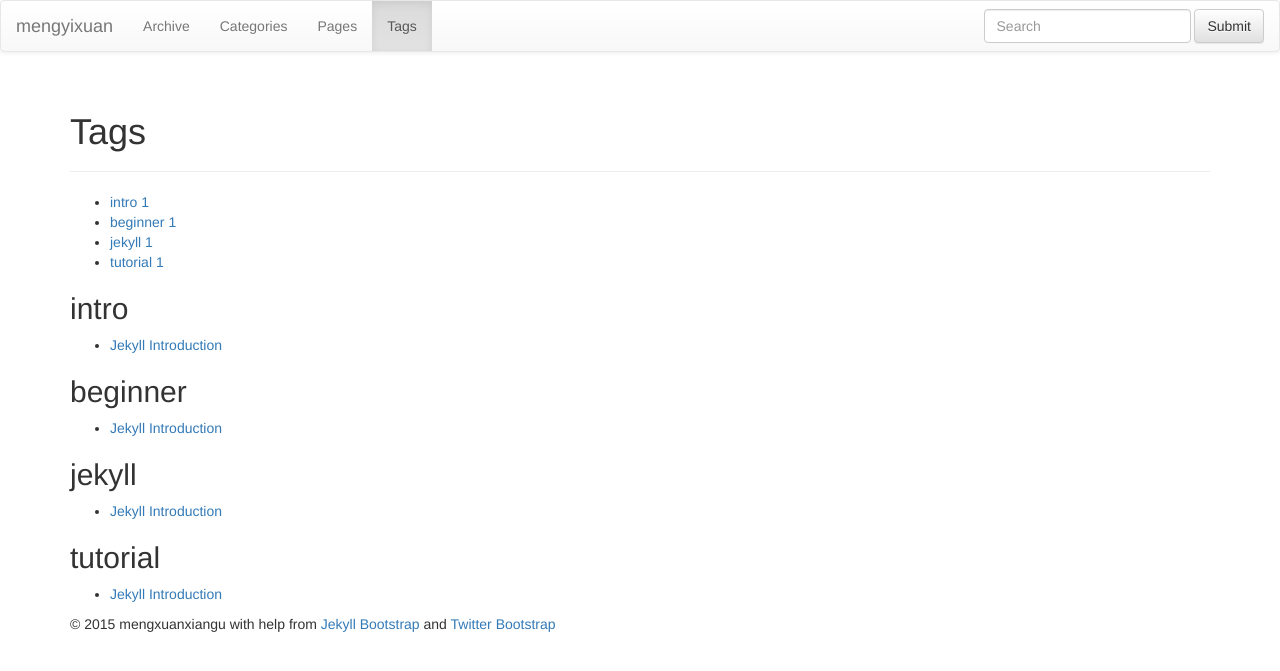
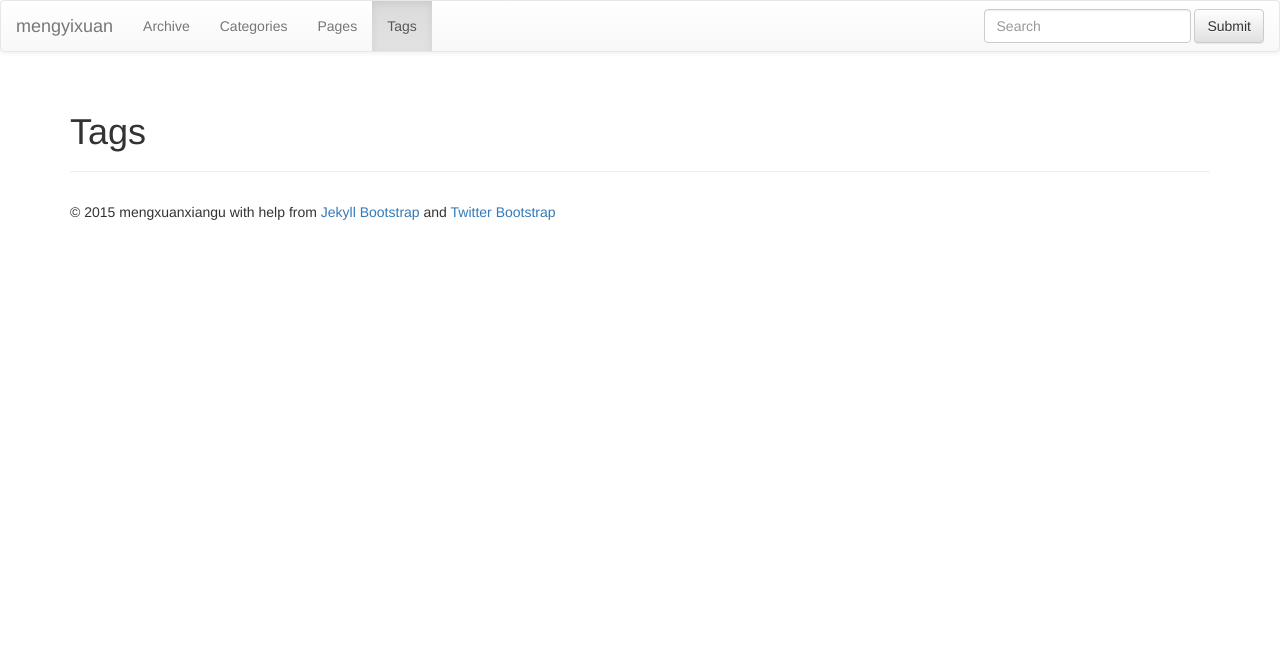
Before and after one commit to mengxuanxiangu/mengxuanxiangu.github.com, a Jekyll site: the page built from tags.html, in a window 1280 px wide. Shown: the top 671 px of the page. Built offline with Jekyll 4.4.1, drawn with Linux system fonts in a browser that asks for light colours; nearby versions of some CDN libraries; library files that are not in the unit come from our copies; some of the changed lines change nothing that is shown.

Commit message:
delete sample

```diff
--- a/_config.yml
+++ b/_config.yml
@@ -12,7 +12,7 @@
 tagline: Site Tagline
 author :
   name : mengxuanxiangu
-  email : houjinchao
+  email : houjinchao@gmail.com
   github : mengxuanxiangu
 
 # The production_url is only used when full-domain names are needed
--- a/_posts/core-samples/2011-12-29-jekyll-introduction.md
+++ /dev/null
@@ -1,412 +0,0 @@
----
-layout: post
-category : lessons
-tagline: "Supporting tagline"
-tags : [intro, beginner, jekyll, tutorial]
----
-{% include JB/setup %}
-
-This Jekyll introduction will outline specifically  what Jekyll is and why you would want to use it.
-Directly following the intro we'll learn exactly _how_ Jekyll does what it does.
-
-## Overview
-
-### What is Jekyll?
-
-Jekyll is a parsing engine bundled as a ruby gem used to build static websites from
-dynamic components such as templates, partials, liquid code, markdown, etc. Jekyll is known as "a simple, blog aware, static site generator".
-
-### Examples
-
-This website is created with Jekyll. [Other Jekyll websites](https://github.com/mojombo/jekyll/wiki/Sites).
-
-
-
-### What does Jekyll Do?
-
-Jekyll is a ruby gem you install on your local system.
-Once there you can call `jekyll --server` on a directory and provided that directory
-is setup in a way jekyll expects, it will do magic stuff like parse markdown/textile files,
-compute categories, tags, permalinks, and construct your pages from layout templates and partials.
-
-Once parsed, Jekyll stores the result in a self-contained static `_site` folder.
-The intention here is that you can serve all contents in this folder statically from a plain static web-server.
-
-You can think of Jekyll as a normalish dynamic blog but rather than parsing content, templates, and tags
-on each request, Jekyll does this once _beforehand_ and caches the _entire website_ in a folder for serving statically.
-
-### Jekyll is Not Blogging Software
-
-**Jekyll is a parsing engine.**
-
-Jekyll does not come with any content nor does it have any templates or design elements.
-This is a common source of confusion when getting started.
-Jekyll does not come with anything you actually use or see on your website - you have to make it.
-
-### Why Should I Care?
-
-Jekyll is very minimalistic and very efficient.
-The most important thing to realize about Jekyll is that it creates a static representation of your website requiring only a static web-server.
-Traditional dynamic blogs like Wordpress require a database and server-side code.
-Heavily trafficked dynamic blogs must employ a caching layer that ultimately performs the same job Jekyll sets out to do; serve static content.
-
-Therefore if you like to keep things simple and you prefer the command-line over an admin panel UI then give Jekyll a try.
-
-**Developers like Jekyll because we can write content like we write code:**
-
-- Ability to write content in markdown or textile in your favorite text-editor.
-- Ability to write and preview your content via localhost.
-- No internet connection required.
-- Ability to publish via git.
-- Ability to host your blog on a static web-server.
-- Ability to host freely on GitHub Pages.
-- No database required.
-
-# How Jekyll Works
-
-The following is a complete but concise outline of exactly how Jekyll works.
-
-Be aware that core concepts are introduced in rapid succession without code examples.
-This information is not intended to specifically teach you how to do anything, rather it
-is intended to give you the _full picture_ relative to what is going on in Jekyll-world.
-
-Learning these core concepts should help you avoid common frustrations and ultimately
-help you better understand the code examples contained throughout Jekyll-Bootstrap.
-
-
-## Initial Setup
-
-After [installing jekyll](/index.html#start-now) you'll need to format your website directory in a way jekyll expects.
-Jekyll-bootstrap conveniently provides the base directory format.
-
-### The Jekyll Application Base Format
-
-Jekyll expects your website directory to be laid out like so:
-
-    .
-    |-- _config.yml
-    |-- _includes
-    |-- _layouts
-    |   |-- default.html
-    |   |-- post.html
-    |-- _posts
-    |   |-- 2011-10-25-open-source-is-good.markdown
-    |   |-- 2011-04-26-hello-world.markdown
-    |-- _site
-    |-- index.html
-    |-- assets
-        |-- css
-            |-- style.css
-        |-- javascripts
-
-
-- **\_config.yml**
-	Stores configuration data.
-
-- **\_includes**
-	This folder is for partial views.
-
-- **\_layouts**
-	This folder is for the main templates your content will be inserted into.
-	You can have different layouts for different pages or page sections.
-
-- **\_posts**
-	This folder contains your dynamic content/posts.
-	the naming format is required to be `@YEAR-MONTH-DATE-title.MARKUP@`.
-
-- **\_site**
-	This is where the generated site will be placed once Jekyll is done transforming it.
-
-- **assets**
-	This folder is not part of the standard jekyll structure.
-	The assets folder represents _any generic_ folder you happen to create in your root directory.
-	Directories and files not properly formatted for jekyll will be left untouched for you to serve normally.
-
-(read more: <https://github.com/mojombo/jekyll/wiki/Usage>)
-
-
-### Jekyll Configuration
-
-Jekyll supports various configuration options that are fully outlined here:
-(<https://github.com/mojombo/jekyll/wiki/Configuration>)
-
-
-
-
-## Content in Jekyll
-
-Content in Jekyll is either a post or a page.
-These content "objects" get inserted into one or more templates to build the final output for its respective static-page.
-
-### Posts and Pages
-
-Both posts and pages should be written in markdown, textile, or HTML and may also contain Liquid templating syntax.
-Both posts and pages can have meta-data assigned on a per-page basis such as title, url path, as well as arbitrary custom meta-data.
-
-### Working With Posts
-
-**Creating a Post**
-Posts are created by properly formatting a file and placing it the `_posts` folder.
-
-**Formatting**
-A post must have a valid filename in the form `YEAR-MONTH-DATE-title.MARKUP` and be placed in the `_posts` directory.
-If the data format is invalid Jekyll will not recognize the file as a post. The date and title are automatically parsed from the filename of the post file.
-Additionally, each file must have [YAML Front-Matter](https://github.com/mojombo/jekyll/wiki/YAML-Front-Matter) prepended to its content.
-YAML Front-Matter is a valid YAML syntax specifying meta-data for the given file.
-
-**Order**
-Ordering is an important part of Jekyll but it is hard to specify a custom ordering strategy.
-Only reverse chronological and chronological ordering is supported in Jekyll.
-
-Since the date is hard-coded into the filename format, to change the order, you must change the dates in the filenames.
-
-**Tags**
-Posts can have tags associated with them as part of their meta-data.
-Tags may be placed on posts by providing them in the post's YAML front matter.
-You have access to the post-specific tags in the templates. These tags also get added to the sitewide collection.
-
-**Categories**
-Posts may be categorized by providing one or more categories in the YAML front matter.
-Categories offer more significance over tags in that they can be reflected in the URL path to the given post.
-Note categories in Jekyll work in a specific way.
-If you define more than one category you are defining a category hierarchy "set".
-Example:
-
-    ---
-    title :  Hello World
-    categories : [lessons, beginner]
-    ---
-
-This defines the category hierarchy "lessons/beginner". Note this is _one category_ node in Jekyll.
-You won't find "lessons" and "beginner" as two separate categories unless you define them elsewhere as singular categories.
-
-### Working With Pages
-
-**Creating a Page**
-Pages are created by properly formatting a file and placing it anywhere in the root directory or subdirectories that do _not_ start with an underscore.
-
-**Formatting**
-In order to register as a Jekyll page the file must contain [YAML Front-Matter](https://github.com/mojombo/jekyll/wiki/YAML-Front-Matter).
-Registering a page means 1) that Jekyll will process the page and 2) that the page object will be available in the `site.pages` array for inclusion into your templates.
-
-**Categories and Tags**
-Pages do not compute categories nor tags so defining them will have no effect.
-
-**Sub-Directories**
-If pages are defined in sub-directories, the path to the page will be reflected in the url.
-Example:
-
-    .
-    |-- people
-        |-- bob
-            |-- essay.html
-
-This page will be available at `http://yourdomain.com/people/bob/essay.html`
-
-
-**Recommended Pages**
-
-- **index.html**
-  You will always want to define the root index.html page as this will display on your root URL.
-- **404.html**
-  Create a root 404.html page and GitHub Pages will serve it as your 404 response.
-- **sitemap.html**
-  Generating a sitemap is good practice for SEO.
-- **about.html**
-  A nice about page is easy to do and gives the human perspective to your website.
-
-
-## Templates in Jekyll
-
-Templates are used to contain a page's or post's content.
-All templates have access to a global site object variable: `site` as well as a page object variable: `page`.
-The site variable holds all accessible content and metadata relative to the site.
-The page variable holds accessible data for the given page or post being rendered at that point.
-
-**Create a Template**
-Templates are created by properly formatting a file and placing it in the `_layouts` directory.
-
-**Formatting**
-Templates should be coded in HTML and contain YAML Front Matter.
-All templates can contain Liquid code to work with your site's data.
-
-**Rending Page/Post Content in a Template**
-There is a special variable in all templates named : `content`.
-The `content` variable holds the page/post content including any sub-template content previously defined.
-Render the content variable wherever you want your main content to be injected into your template:
-
-{% capture text %}...
-<body>
-  <div id="sidebar"> ... </div>
-  <div id="main">
-    |.{content}.|
-  </div>
-</body>
-...{% endcapture %}
-{% include JB/liquid_raw %}
-
-### Sub-Templates
-
-Sub-templates are exactly templates with the only difference being they
-define another "root" layout/template within their YAML Front Matter.
-This essentially means a template will render inside of another template.
-
-### Includes
-In Jekyll you can define include files by placing them in the `_includes` folder.
-Includes are NOT templates, rather they are just code snippets that get included into templates.
-In this way, you can treat the code inside includes as if it was native to the parent template.
-
-Any valid template code may be used in includes.
-
-
-## Using Liquid for Templating
-
-Templating is perhaps the most confusing and frustrating part of Jekyll.
-This is mainly due to the fact that Jekyll templates must use the Liquid Templating Language.
-
-### What is Liquid?
-
-[Liquid](https://github.com/Shopify/liquid) is a secure templating language developed by [Shopify](http://shopify.com).
-Liquid is designed for end-users to be able to execute logic within template files
-without imposing any security risk on the hosting server.
-
-Jekyll uses Liquid to generate the post content within the final page layout structure and as the primary interface for working with
-your site and post/page data.
-
-### Why Do We Have to Use Liquid?
-
-GitHub uses Jekyll to power [GitHub Pages](http://pages.github.com/).
-GitHub cannot afford to run arbitrary code on their servers so they lock developers down via Liquid.
-
-### Liquid is Not Programmer-Friendly.
-
-The short story is liquid is not real code and its not intended to execute real code.
-The point being you can't do jackshit in liquid that hasn't been allowed explicitly by the implementation.
-What's more you can only access data-structures that have been explicitly passed to the template.
-
-In Jekyll's case it is not possible to alter what is passed to Liquid without hacking the gem or running custom plugins.
-Both of which cannot be supported by GitHub Pages.
-
-As a programmer - this is very frustrating.
-
-But rather than look a gift horse in the mouth we are going to
-suck it up and view it as an opportunity to work around limitations and adopt client-side solutions when possible.
-
-**Aside**
-My personal stance is to not invest time trying to hack liquid. It's really unnecessary
-_from a programmer's_ perspective. That is to say if you have the ability to run custom plugins (i.e. run arbitrary ruby code)
-you are better off sticking with ruby. Toward that end I've built [Mustache-with-Jekyll](http://github.com/plusjade/mustache-with-jekyll)
-
-
-## Static Assets
-
-Static assets are any file in the root or non-underscored subfolders that are not pages.
-That is they have no valid YAML Front Matter and are thus not treated as Jekyll Pages.
-
-Static assets should be used for images, css, and javascript files.
-
-
-
-
-## How Jekyll Parses Files
-
-Remember Jekyll is a processing engine. There are two main types of parsing in Jekyll.
-
-- **Content parsing.**
-	This is done with textile or markdown.
-- **Template parsing.**
-  This is done with the liquid templating language.
-
-And thus there are two main types of file formats needed for this parsing.
-
-- **Post and Page files.**
-  All content in Jekyll is either a post or a page so valid posts and pages are parsed with markdown or textile.
-- **Template files.**
-	These files go in `_layouts` folder and contain your blogs **templates**. They should be made in HTML with the help of Liquid syntax.
-	Since include files are simply injected into templates they are essentially parsed as if they were native to the template.
-
-**Arbitrary files and folders.**
-Files that _are not_ valid pages are treated as static content and pass through
-Jekyll untouched and reside on your blog in the exact structure and format they originally existed in.
-
-### Formatting Files for Parsing.
-
-We've outlined the need for valid formatting using **YAML Front Matter**.
-Templates, posts, and pages all need to provide valid YAML Front Matter even if the Matter is empty.
-This is the only way Jekyll knows you want the file processed.
-
-YAML Front Matter must be prepended to the top of template/post/page files:
-
-    ---
-    layout: post
-    category : pages
-    tags : [how-to, jekyll]
-    ---
-
-    ... contents ...
-
-Three hyphens on a new line start the Front-Matter block and three hyphens on a new line end the block.
-The data inside the block must be valid YAML.
-
-Configuration parameters for YAML Front-Matter is outlined here:
-[A comprehensive explanation of YAML Front Matter](https://github.com/mojombo/jekyll/wiki/YAML-Front-Matter)
-
-#### Defining Layouts for Posts and Templates Parsing.
-
-The `layout` parameter in the YAML Front Matter defines the template file for which the given post or template should be injected into.
-If a template file specifies its own layout, it is effectively being used as a `sub-template.`
-That is to say loading a post file into a template file that refers to another template file with work in the way you'd expect; as a nested sub-template.
-
-
-
-
-
-## How Jekyll Generates the Final Static Files.
-
-Ultimately, Jekyll's job is to generate a static representation of your website.
-The following is an outline of how that's done:
-
-1. **Jekyll collects data.**
-  Jekyll scans the posts directory and collects all posts files as post objects. It then scans the layout assets and collects those and finally scans other directories in search of pages.
-
-2. **Jekyll computes data.**
-  Jekyll takes these objects, computes metadata (permalinks, tags, categories, titles, dates) from them and constructs one
-  big `site` object that holds all the posts, pages, layouts, and respective metadata.
-  At this stage your site is one big computed ruby object.
-
-3. **Jekyll liquifies posts and templates.**
-  Next jekyll loops through each post file and converts (through markdown or textile) and **liquifies** the post inside of its respective layout(s).
-  Once the post is parsed and liquified inside the the proper layout structure, the layout itself is "liquified".
-	**Liquification** is defined as follows: Jekyll initiates a Liquid template, and passes a simpler hash representation of the ruby site object as well as a simpler
-  hash representation of the ruby post object. These simplified data structures are what you have access to in the templates.
-
-3. **Jekyll generates output.**
-	Finally the liquid templates are "rendered", thereby processing any liquid syntax provided in the templates
-	and saving the final, static representation of the file.
-
-**Notes.**
-Because Jekyll computes the entire site in one fell swoop, each template is given access to
-a global `site` hash that contains useful data. It is this data that you'll iterate through and format
-using the Liquid tags and filters in order to render it onto a given page.
-
-Remember, in Jekyll you are an end-user. Your API has only two components:
-
-1. The manner in which you setup your directory.
-2. The liquid syntax and variables passed into the liquid templates.
-
-All the data objects available to you in the templates via Liquid are outlined in the **API Section** of Jekyll-Bootstrap.
-You can also read the original documentation here: <https://github.com/mojombo/jekyll/wiki/Template-Data>
-
-## Conclusion
-
-I hope this paints a clearer picture of what Jekyll is doing and why it works the way it does.
-As noted, our main programming constraint is the fact that our API is limited to what is accessible via Liquid and Liquid only.
-
-Jekyll-bootstrap is intended to provide helper methods and strategies aimed at making it more intuitive and easier to work with Jekyll =)
-
-**Thank you** for reading this far.
-
-## Next Steps
-
-Please take a look at [{{ site.categories.api.first.title }}]({{ BASE_PATH }}{{ site.categories.api.first.url }})
-or jump right into [Usage]({{ BASE_PATH }}{{ site.categories.usage.first.url }}) if you'd like.
```
